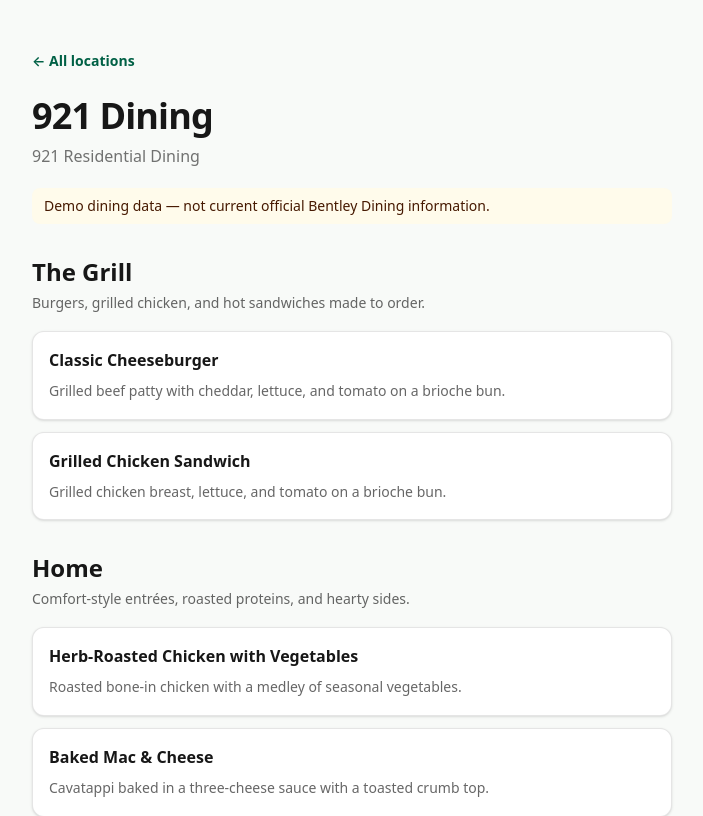
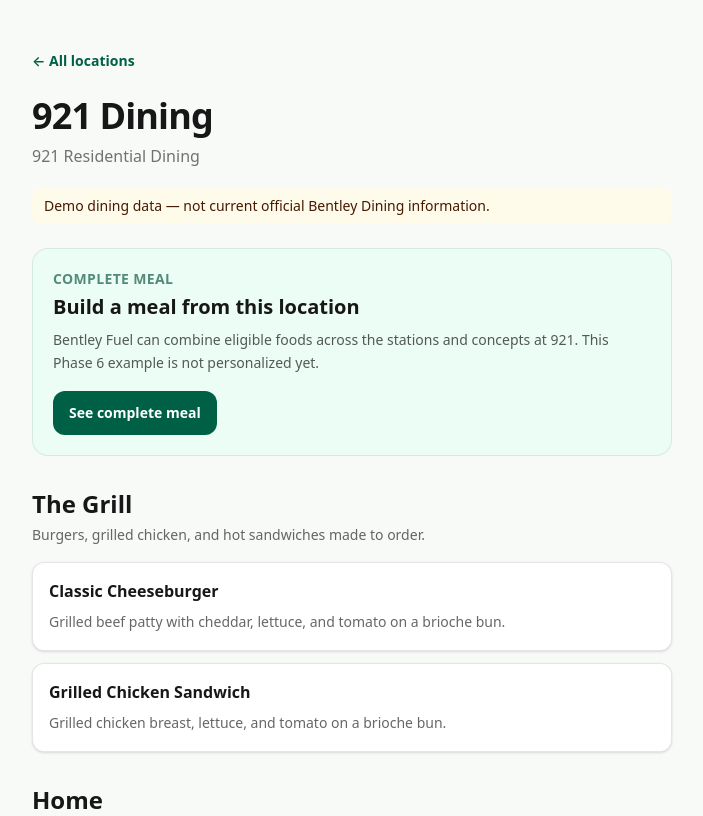
Before and after one commit to JamoV18/Bentley-Fuel, a Next.js app: page /locations/loc-921 in a window 1280 px wide. Shown: the top 816 px of the page, without its empty margins (288-991 px from the left). Built offline with nearby package versions, Linux system fonts and the light colour scheme.

Commit message:
Add complete meal entry point to locations

```diff
--- a/src/app/locations/[locationId]/page.tsx
+++ b/src/app/locations/[locationId]/page.tsx
@@ -19,6 +19,21 @@
           Demo dining data — not current official Bentley Dining information.
         </p>
       )}
+
+      <section className="mt-6 rounded-2xl border border-emerald-900/10 bg-emerald-50 p-5">
+        <p className="text-sm font-semibold uppercase tracking-wide text-emerald-900/65">Complete meal</p>
+        <h2 className="mt-1 text-xl font-bold">Build a meal from this location</h2>
+        <p className="mt-2 text-sm leading-relaxed text-black/65">
+          Bentley Fuel can combine eligible foods across the stations and concepts at {view.location.shortName ?? view.location.name}. This Phase 6 example is not personalized yet.
+        </p>
+        <Link
+          href={`/meal-builder/${view.location.id}`}
+          className="mt-4 inline-flex rounded-xl bg-emerald-800 px-4 py-3 text-sm font-bold text-white transition hover:bg-emerald-900 focus-visible:outline focus-visible:outline-2 focus-visible:outline-offset-2 focus-visible:outline-emerald-800"
+        >
+          See complete meal
+        </Link>
+      </section>
+
       <div className="mt-8 space-y-8">
         {view.sections.map(({ station, menuItems }) => (
           <section key={station.id} aria-labelledby={`${station.id}-heading`}>
@@ -32,9 +47,9 @@
                   <li key={item.id}>
                     <Link href={`/meals/${item.id}`} className="block rounded-xl border border-black/10 bg-white p-4 shadow-sm transition hover:border-emerald-700/40 hover:shadow focus-visible:border-emerald-700">
                       <div className="flex items-start justify-between gap-3">
-                      <h3 className="font-bold">{item.name}</h3>
-                      {item.kind === "customizable" && <span className="shrink-0 rounded-full bg-emerald-50 px-2 py-1 text-xs font-semibold text-emerald-800">Customizable</span>}
-                    </div>
+                        <h3 className="font-bold">{item.name}</h3>
+                        {item.kind === "customizable" && <span className="shrink-0 rounded-full bg-emerald-50 px-2 py-1 text-xs font-semibold text-emerald-800">Customizable</span>}
+                      </div>
                       {item.description && <p className="mt-2 text-sm leading-relaxed text-black/60">{item.description}</p>}
                     </Link>
                   </li>
```
